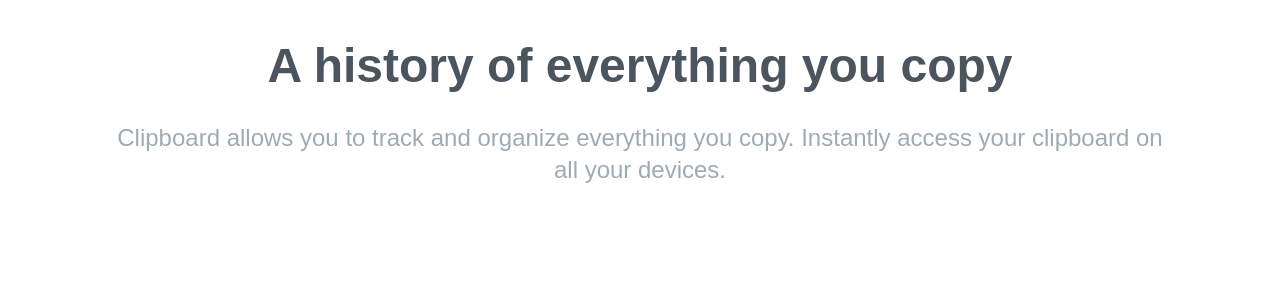
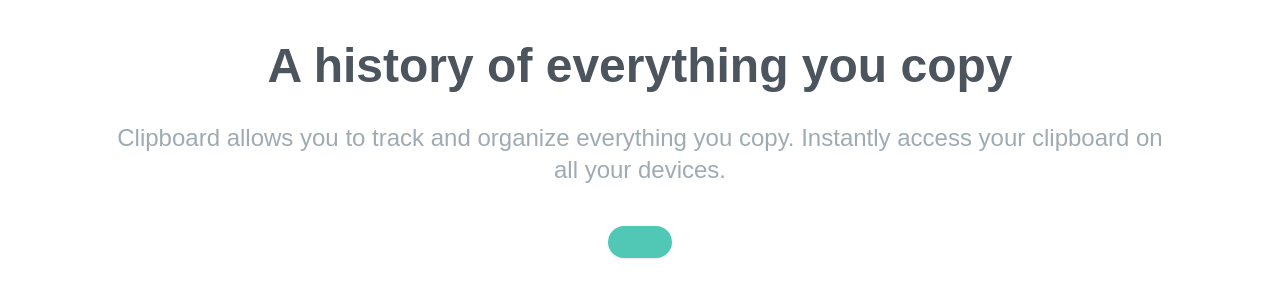
Before and after one commit to Soulbolt/clipboard, a website: page index.html in a window 1280 px wide. Shown: the part 275-572 px from the top of the page. Drawn offline with nearby package versions, Linux system fonts and the light colour scheme; files that its build step writes are made by us from their sources; a web font is replaced by a local one.

Commit message:
Add Button container and styled  anchor tag

```diff
--- a/index.html
+++ b/index.html
@@ -22,6 +22,11 @@
             <p class="max-w-3l mx-auto mb-10 text-2xl text-grayishBlue">
                 Clipboard allows you to track and organize everything you copy. Instantly access your clipboard on all your devices.
             </p>
+
+            <!-- Button Container-->
+            <div class="flex flex-col justify-center w-full space-y-6 text-xl text-white md:flex-row md:space-y-0 md:space-x-4">
+                <a href="#" class="p-4 px-8 rounded-full shadow lg bg-strongCyan duration-200 hover opacity-80"></a>
+            </div>
         </div>
   </body>
 </html>
```
